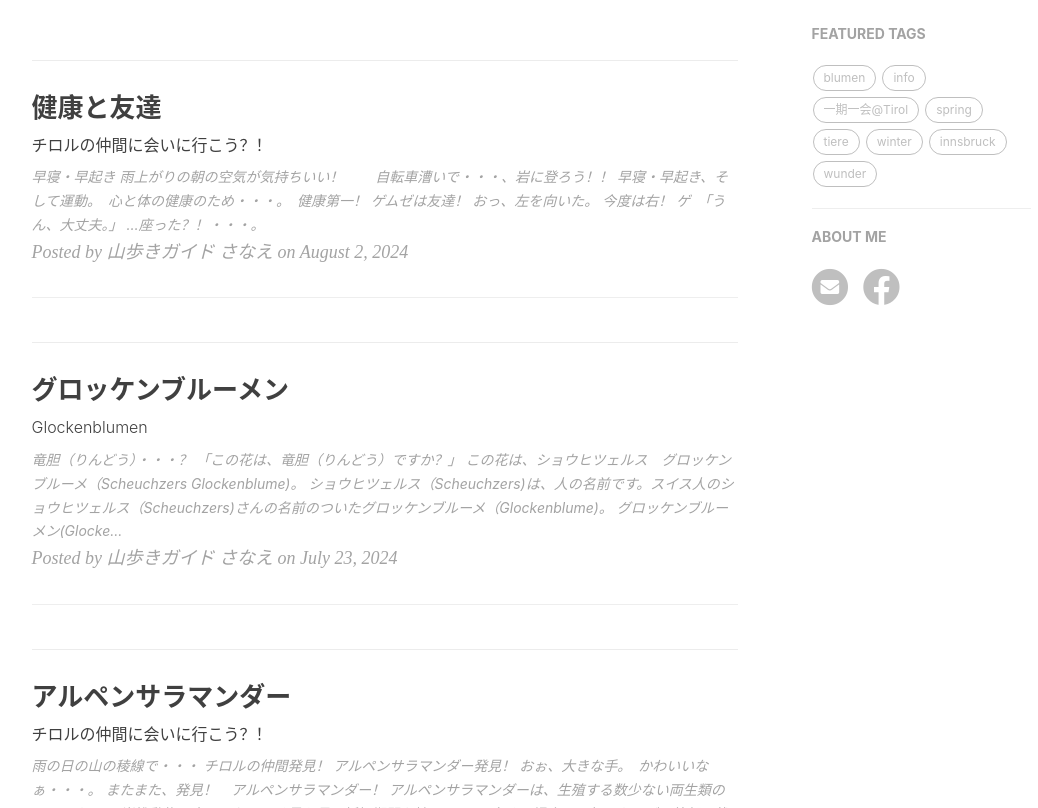
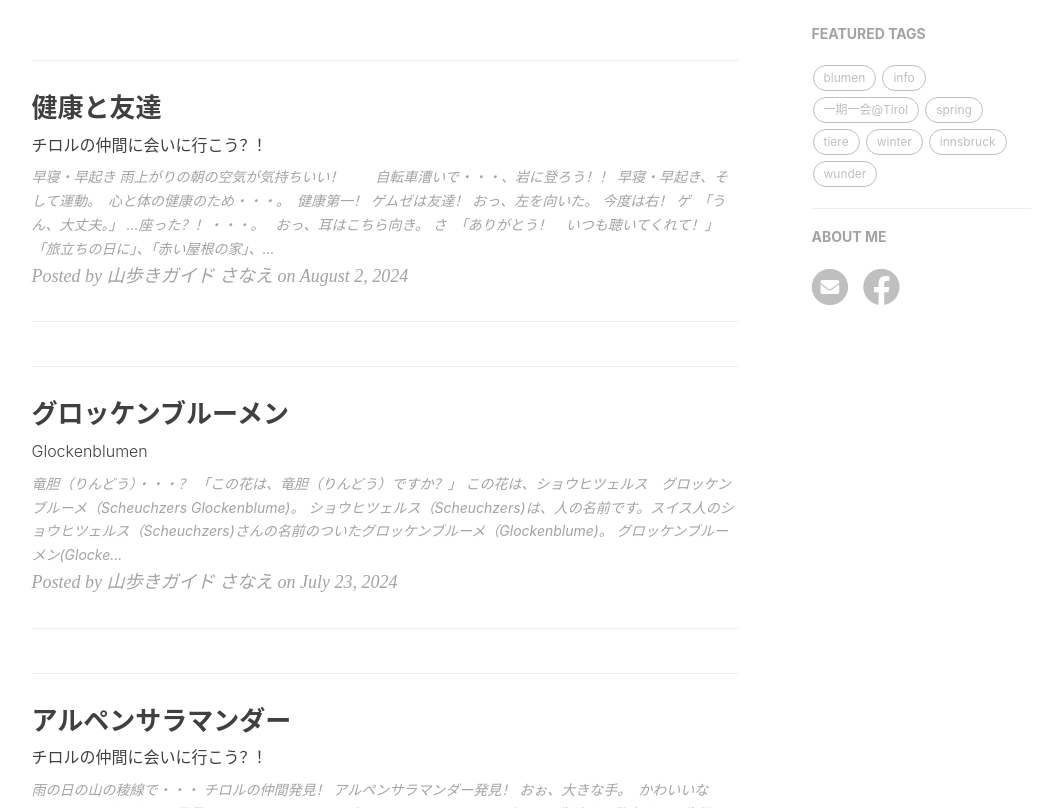
Before and after one commit to yamayagi/yamayagi.github.io, a Jekyll site: the page built from index.html, in a window 1280 px wide and 900 px high, scrolled down 330 px, cut to the strip 92-900 px from the top of the window. Shown: the whole strip, without its empty margins (136-1174 px from the left). Built offline with Jekyll 4.4.1, drawn with Linux system fonts in a browser that asks for light colours; nearby versions of some CDN libraries; the list of posts is cut into pages by our own code; comment, search, counter and statistics services are not loaded.

Commit message:
Update 2024-08-02-tier.md

```diff
--- a/_posts/2024-08-02-tier.md
+++ b/_posts/2024-08-02-tier.md
@@ -30,3 +30,15 @@
 ...座った？！・・・。
 
 ![20240802gemse1s](https://piwigo.schickl.de/i.php?/upload/2024/08/02/20240802152431-30b048dc-me.jpg)
+
+おっ、耳はこちら向き。
+
+さ　「ありがとう！　いつも聴いてくれて！」
+
+「旅立ちの日に」、「赤い屋根の家」、「翼をください」、全部２題目まで歌ったよ。
+
+![20240802gemse3](https://piwigo.schickl.de/i.php?/upload/2024/08/02/20240802153013-47467ac1-me.jpg)
+
+全部歌い終わると立ち上がった。
+
+２匹並んで、目の前を歩いていく・・・。
```
